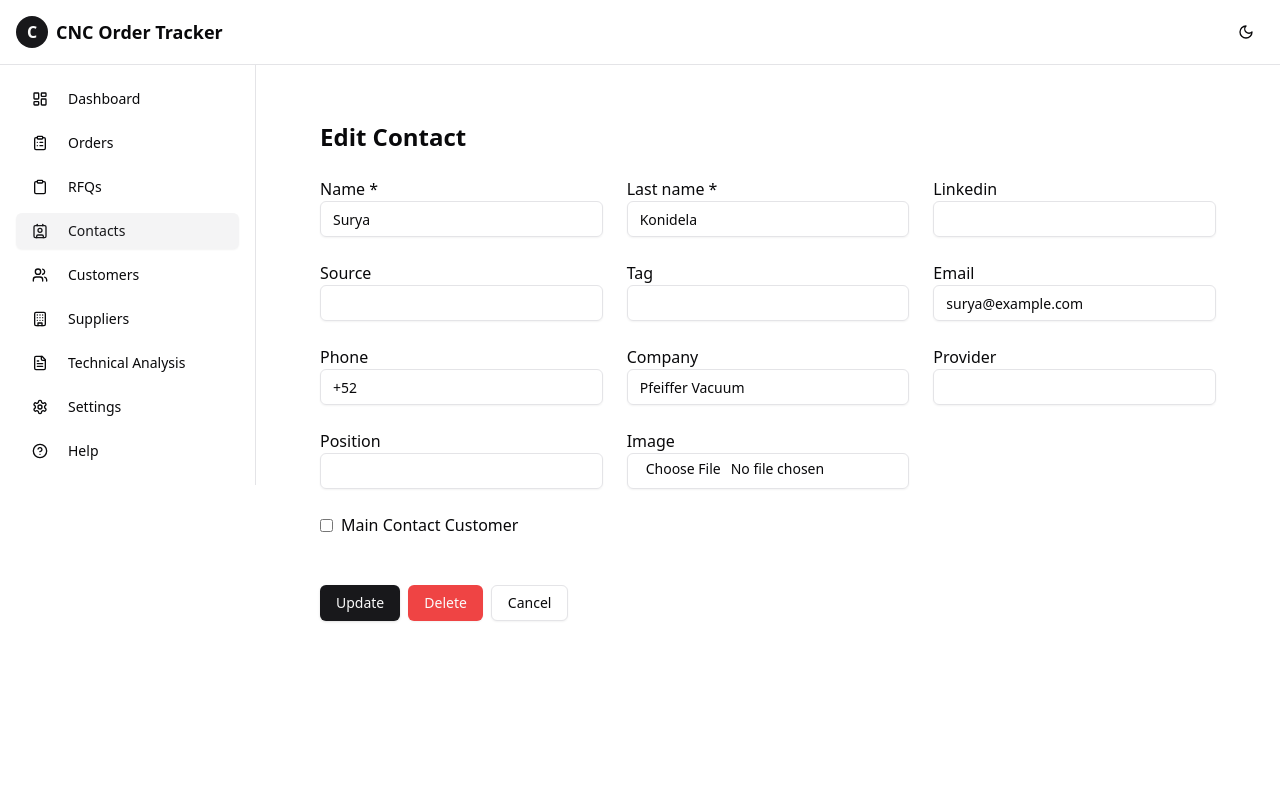
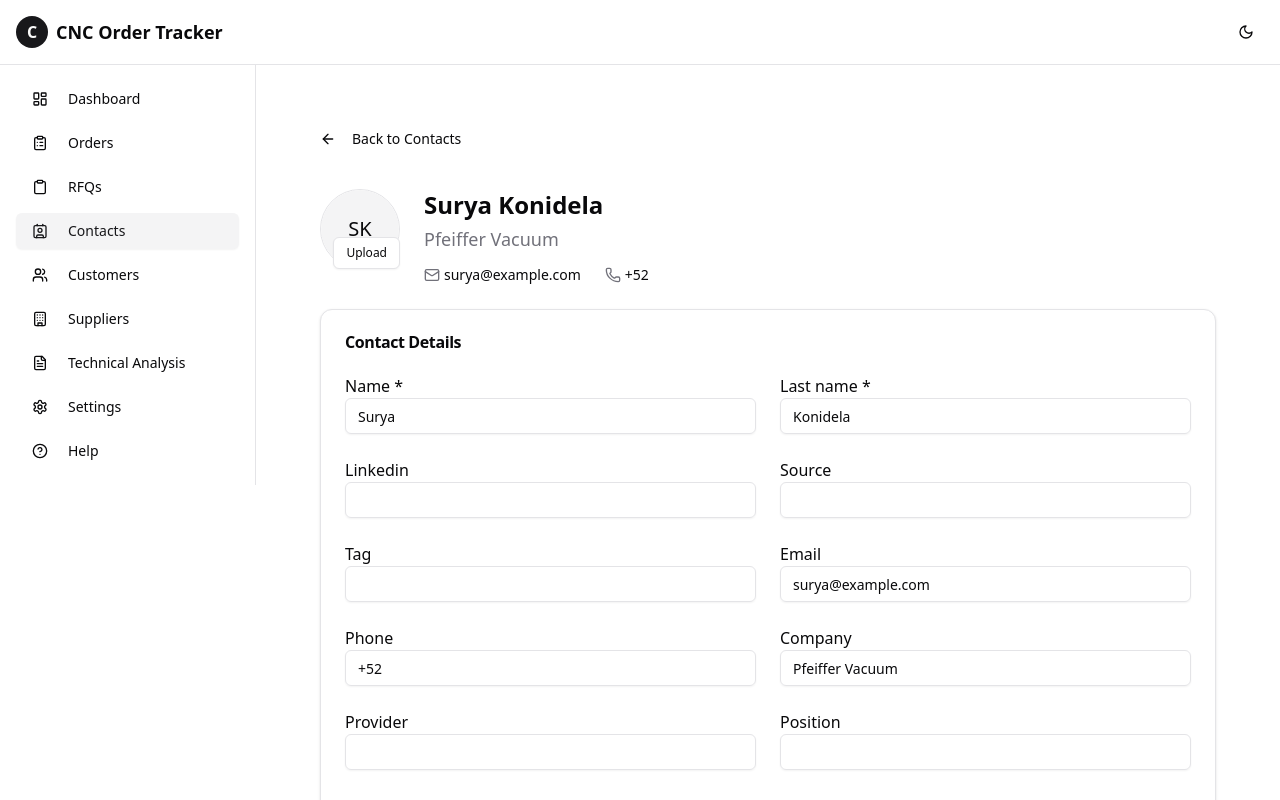
Before and after one commit to edgar-autana/aos-react, a React (Vite) app: page /contacts/1 in a window 1280 px wide. Shown: the top 800 px of the page. Built offline with nearby package versions, Linux system fonts and the light colour scheme.

Commit message:
feat: add contacts view

```diff
--- a/src/polymet/components/contact-profile-page.tsx
+++ b/src/polymet/components/contact-profile-page.tsx
@@ -1,7 +1,19 @@
-import { useState } from "react";
+import { useState, useRef } from "react";
 import { useParams, useNavigate } from "react-router-dom";
+import {
+  ArrowLeftIcon,
+  MailIcon,
+  PhoneIcon,
+  LinkedinIcon,
+  BriefcaseIcon,
+  TagIcon,
+  UserIcon,
+} from "lucide-react";
 import { Button } from "@/components/ui/button";
 import { Input } from "@/components/ui/input";
+import { Card, CardContent, CardHeader, CardTitle } from "@/components/ui/card";
+import { Avatar, AvatarFallback, AvatarImage } from "@/components/ui/avatar";
+import { Badge } from "@/components/ui/badge";
 import type { Contact } from "./contacts-page";
 import {
   AlertDialog,
@@ -44,10 +56,19 @@ export default function ContactProfilePage({ contacts, setContacts }: ContactPro
   const contact = isNew ? emptyContact : contacts.find((c: Contact) => c.id === contactId) || emptyContact;
   const [form, setForm] = useState<Contact>(contact);
   const [deleteDialogOpen, setDeleteDialogOpen] = useState(false);
+  const [avatarFile, setAvatarFile] = useState<File | null>(null);
+  const fileInputRef = useRef<HTMLInputElement>(null);
 
   const handleChange = (e: React.ChangeEvent<HTMLInputElement>) => {
     const { name, value, type, checked } = e.target;
     setForm(f => ({ ...f, [name]: type === 'checkbox' ? checked : value }));
+  };
+
+  const handleAvatarChange = (e: React.ChangeEvent<HTMLInputElement>) => {
+    if (e.target.files && e.target.files[0]) {
+      setAvatarFile(e.target.files[0]);
+      setForm(f => ({ ...f, image: URL.createObjectURL(e.target.files![0]) }));
+    }
   };
 
   const handleUpdate = () => {
@@ -64,10 +85,95 @@ export default function ContactProfilePage({ contacts, setContacts }: ContactPro
     navigate('/contacts');
   };
 
+  // Get initials for avatar fallback
+  const getInitials = (name: string, lastName: string) => {
+    return (name.charAt(0) + (lastName.charAt(0) || "")).toUpperCase();
+  };
+
   return (
-    <div className="max-w-4xl mx-auto py-8">
-      <h2 className="text-2xl font-bold mb-6">{isNew ? 'New Contact' : 'Edit Contact'}</h2>
-      <form className="grid grid-cols-1 md:grid-cols-2 lg:grid-cols-3 gap-6" onSubmit={e => { e.preventDefault(); handleUpdate(); }}>
+    <div className="space-y-6 max-w-4xl mx-auto py-8">
+      {/* Back button */}
+      <Button variant="ghost" className="pl-0 mb-2" onClick={() => navigate('/contacts')}>
+        <ArrowLeftIcon className="h-4 w-4 mr-2" />
+        Back to Contacts
+      </Button>
+
+      {/* Profile header */}
+      <div className="flex flex-col md:flex-row gap-6 items-start">
+        <div className="relative">
+          <Avatar className="h-20 w-20 border">
+            {form.image ? (
+              <AvatarImage src={form.image} alt={form.name} />
+            ) : (
+              <AvatarFallback className="text-xl">
+                {getInitials(form.name, form.lastName)}
+              </AvatarFallback>
+            )}
+          </Avatar>
+          <input
+            ref={fileInputRef}
+            type="file"
+            accept=".png,.jpg,.jpeg"
+            className="hidden"
+            onChange={handleAvatarChange}
+          />
+          <Button size="sm" variant="outline" className="absolute bottom-0 right-0" onClick={() => fileInputRef.current?.click()}>
+            Upload
+          </Button>
+        </div>
+        <div className="space-y-1 flex-1">
+          <div className="flex items-center gap-3">
+            <h1 className="text-2xl font-bold">{form.name} {form.lastName}</h1>
+            {form.mainContact && (
+              <Badge className="bg-blue-100 text-blue-800">Main Contact</Badge>
+            )}
+            {form.tag && (
+              <Badge variant="secondary" className="bg-gray-100 text-gray-800 flex items-center gap-1"><TagIcon className="h-3 w-3" />{form.tag}</Badge>
+            )}
+          </div>
+          <p className="text-lg text-muted-foreground">{form.company}</p>
+          <div className="flex flex-wrap gap-x-6 gap-y-2 text-sm pt-2">
+            {form.email && (
+              <div className="flex items-center gap-1">
+                <MailIcon className="h-4 w-4 text-muted-foreground" />
+                <span>{form.email}</span>
+              </div>
+            )}
+            {form.phone && (
+              <div className="flex items-center gap-1">
+                <PhoneIcon className="h-4 w-4 text-muted-foreground" />
+                <span>{form.phone}</span>
+              </div>
+            )}
+            {form.linkedin && (
+              <div className="flex items-center gap-1">
+                <LinkedinIcon className="h-4 w-4 text-muted-foreground" />
+                <a href={form.linkedin} target="_blank" rel="noopener noreferrer" className="underline">LinkedIn</a>
+              </div>
+            )}
+            {form.position && (
+              <div className="flex items-center gap-1">
+                <UserIcon className="h-4 w-4 text-muted-foreground" />
+                <span>{form.position}</span>
+              </div>
+            )}
+            {form.provider && (
+              <div className="flex items-center gap-1">
+                <BriefcaseIcon className="h-4 w-4 text-muted-foreground" />
+                <span>{form.provider}</span>
+              </div>
+            )}
+          </div>
+        </div>
+      </div>
+
+      {/* Details card */}
+      <Card className="mt-6">
+        <CardHeader>
+          <CardTitle>Contact Details</CardTitle>
+        </CardHeader>
+        <CardContent>
+          <form className="grid grid-cols-1 md:grid-cols-2 gap-6" onSubmit={e => { e.preventDefault(); handleUpdate(); }}>
             <div>
               <label className="font-medium">Name *</label>
               <Input name="name" value={form.name} onChange={handleChange} required />
@@ -108,15 +214,11 @@ export default function ContactProfilePage({ contacts, setContacts }: ContactPro
               <label className="font-medium">Position</label>
               <Input name="position" value={form.position} onChange={handleChange} />
             </div>
-        <div>
-          <label className="font-medium">Image</label>
-          <Input name="image" value={form.image} onChange={handleChange} type="file" />
-        </div>
-        <div className="flex items-center gap-2 col-span-1 md:col-span-2 lg:col-span-3">
+            <div className="flex items-center gap-2 col-span-1 md:col-span-2">
               <input type="checkbox" name="mainContact" checked={form.mainContact} onChange={handleChange} />
               <label>Main Contact Customer</label>
             </div>
-        <div className="flex gap-2 mt-6 col-span-1 md:col-span-2 lg:col-span-3">
+            <div className="flex gap-2 mt-6 col-span-1 md:col-span-2">
               <Button type="submit" variant="default">{isNew ? 'Create' : 'Update'}</Button>
               {!isNew && (
                 <AlertDialog open={deleteDialogOpen} onOpenChange={setDeleteDialogOpen}>
@@ -140,6 +242,8 @@ export default function ContactProfilePage({ contacts, setContacts }: ContactPro
               <Button type="button" variant="outline" onClick={() => navigate('/contacts')}>Cancel</Button>
             </div>
           </form>
+        </CardContent>
+      </Card>
     </div>
   );
 }
```
Lines whose indentation alone changed are shown as unchanged.
